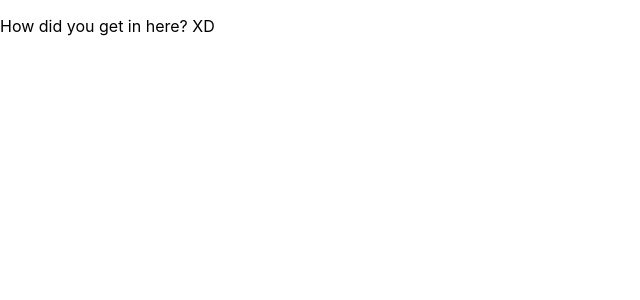
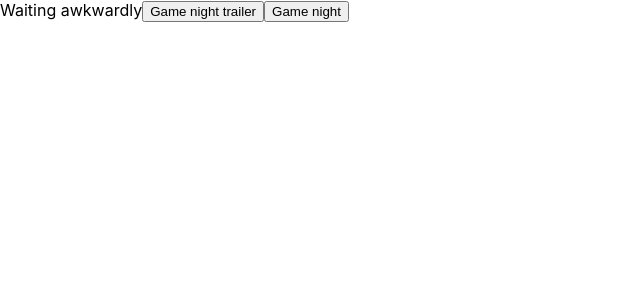
Before and after one commit to shockry/stillies, a React (Create React App) app: page /player in a window 1280 px wide. Shown: the top 300 px of the page, without its empty margins (0-640 px from the left). Built offline with nearby package versions, Linux system fonts and the light colour scheme.

Commit message:
Add dummy player page

```diff
--- a/src/App.js
+++ b/src/App.js
@@ -2,6 +2,7 @@ import React from "react";
 import { BrowserRouter as Router, Switch, Route } from "react-router-dom";
 import { ThemeProvider } from "styled-components";
 import MovieList from "./views/MovieList";
+import Player from "./views/Player";
 
 const theme = {
   colors: {
@@ -17,6 +18,9 @@ function App() {
     <Router>
       <ThemeProvider theme={theme}>
         <Switch>
+          <Route exact path="/player">
+            <Player />
+          </Route>
           <Route exact path="/">
             <MovieList />
           </Route>
--- /dev/null
+++ b/src/views/Player/index.js
@@ -0,0 +1,79 @@
+import React, { useState } from "react";
+
+const VIDEO_TYPES = {
+  youtube: "youtube",
+  movie: "movie"
+};
+
+function Player() {
+  const [nowPlaying, setNowPlaying] = useState(null);
+
+  if (!nowPlaying) {
+    return (
+      <div>
+        Waiting awkwardly
+        <button
+          onClick={() =>
+            setNowPlaying({
+              type: VIDEO_TYPES.youtube,
+              src: "https://www.youtube.com/embed/-76o69txkZs"
+            })
+          }
+        >
+          Game night trailer
+        </button>
+        <button
+          onClick={() =>
+            setNowPlaying({
+              type: VIDEO_TYPES.movie,
+              src: "http://localhost:3030/Game%20Night.m4v"
+            })
+          }
+        >
+          Game night
+        </button>
+      </div>
+    );
+  }
+
+  return (
+    <div style={{ minHeight: "100vh" }}>
+      <button
+        onClick={() =>
+          setNowPlaying({
+            type: VIDEO_TYPES.youtube,
+            src: "https://www.youtube.com/embed/-76o69txkZs"
+          })
+        }
+      >
+        Game night trailer
+      </button>
+      <button
+        onClick={() =>
+          setNowPlaying({
+            type: VIDEO_TYPES.movie,
+            src: "http://localhost:3030/Game%20Night.m4v"
+          })
+        }
+      >
+        Game night
+      </button>
+      {nowPlaying.type === VIDEO_TYPES.youtube ? (
+        <iframe
+          allow="autoplay"
+          style={{ width: "100%", minHeight: "100vh" }}
+          src={`${nowPlaying.src}?autoplay=1`}
+          title="trailer"
+        />
+      ) : (
+        <video
+          style={{ width: "100%", minHeight: "100vh" }}
+          src={nowPlaying.src}
+          autoPlay
+        />
+      )}
+    </div>
+  );
+}
+
+export default Player;
```
